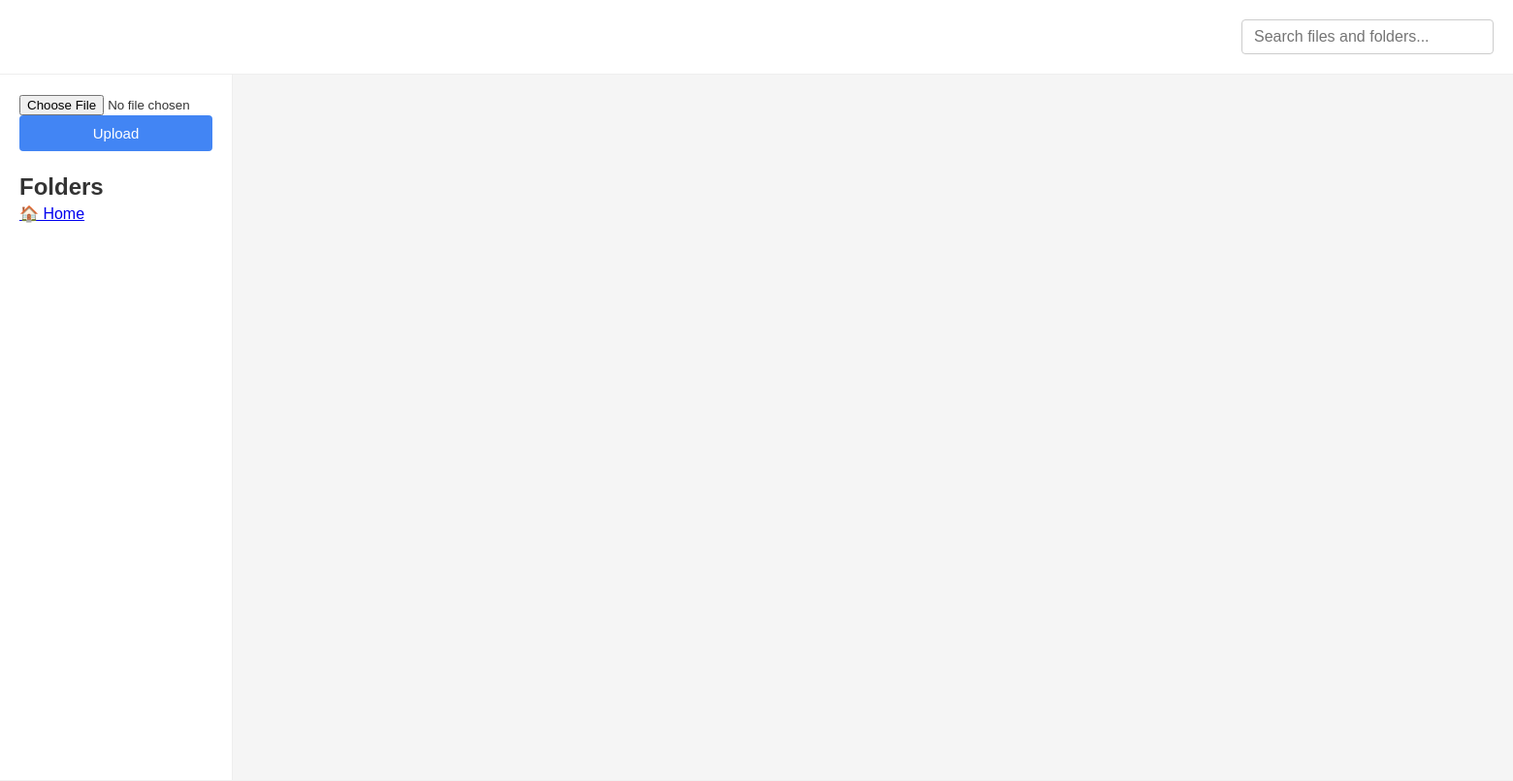
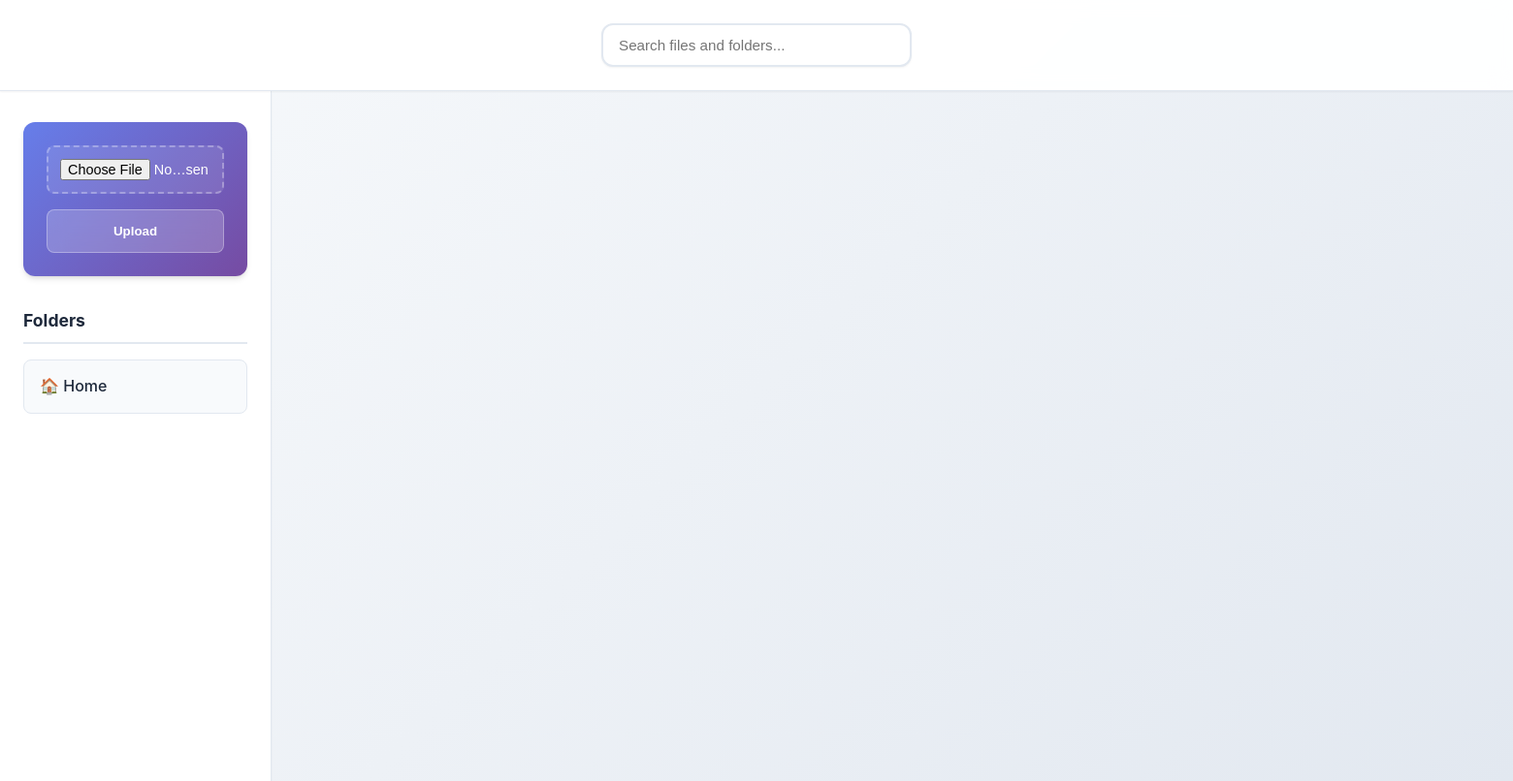
Before and after one commit to moghit-eou/Cloud_app, a Flask app: template templates/home.html in a window 1560 px wide. Shown: the whole page at 97% size. Run offline with Flask 3, Linux system fonts and the light colour scheme; the template is opened without the code that fills it, so the values that code supplies are empty.

Commit message:
fixing the UI

```diff
--- a/app.py
+++ b/app.py
@@ -185,11 +185,17 @@ def upload():
 
     uploaded_file = request.files['uploaded_file']
 
+
     if not uploaded_file:
         return redirect(url_for('home_page'))
 
     uploaded_file.save(uploaded_file.filename)
+
     file_metadata = {'name': uploaded_file.filename}
+    folder_id = request.args.get('folder_id')
+
+    if folder_id:
+        file_metadata['parents'] = [folder_id]
 
     media = MediaFileUpload(uploaded_file.filename, resumable=True)
     service.files().create(
@@ -199,7 +205,7 @@ def upload():
     ).execute()
     media._fd.close()
     os.remove(uploaded_file.filename)
-    return redirect(url_for('home_page'))
+    return redirect(url_for('home_page' , folder_id =folder_id))
 
 @app.route('/delete/<file_id>')
 def delete_file(file_id):
--- a/static/home.css
+++ b/static/home.css
@@ -1,181 +1,436 @@
-#suggestions {
-  position: absolute;
-  top: 100%;
-  left: 0;
-  right: 0;
-  background: white;
-  border: 1px solid #ddd;
-  border-top: none;
-  border-radius: 0 0 5px 5px;
-  max-height: 400px;
-  overflow-y: auto;
-  display: none;
-  z-index: 1000;
-  box-shadow: 0 2px 5px rgba(0,0,0,0.2);
-}
-
-/* dashboard.css */
-
-/* reset & box-sizing */
+/* Modern CSS Reset */
 * {
   box-sizing: border-box;
   margin: 0;
   padding: 0;
 }
 
-/* BODY & FONT */
+/* Root Variables for Consistent Theming */
+:root {
+  --primary-color: #6366f1;
+  --primary-hover: #4f46e5;
+  --secondary-color: #f8fafc;
+  --accent-color: #10b981;
+  --danger-color: #ef4444;
+  --warning-color: #f59e0b;
+  --text-primary: #1e293b;
+  --text-secondary: #64748b;
+  --text-muted: #94a3b8;
+  --border-color: #e2e8f0;
+  --shadow-sm: 0 1px 2px 0 rgb(0 0 0 / 0.05);
+  --shadow-md: 0 4px 6px -1px rgb(0 0 0 / 0.1), 0 2px 4px -2px rgb(0 0 0 / 0.1);
+  --shadow-lg: 0 10px 15px -3px rgb(0 0 0 / 0.1), 0 4px 6px -4px rgb(0 0 0 / 0.1);
+  --radius-sm: 0.375rem;
+  --radius-md: 0.5rem;
+  --radius-lg: 0.75rem;
+  --gradient-primary: linear-gradient(135deg, #667eea 0%, #764ba2 100%);
+  --gradient-secondary: linear-gradient(135deg, #f093fb 0%, #f5576c 100%);
+}
+
+/* Body & Typography */
 body {
-  font-family: Arial, sans-serif;
-  background: #f5f5f5;
-  color: #333;
+  font-family: 'Inter', -apple-system, BlinkMacSystemFont, 'Segoe UI', Roboto, sans-serif;
+  background: linear-gradient(135deg, #f8fafc 0%, #e2e8f0 100%);
+  color: var(--text-primary);
+  line-height: 1.6;
+  min-height: 100vh;
+}
+
+/* Header Styling - Centered Search */
+.dashboard-header {
+  background: rgba(255, 255, 255, 0.95);
+  backdrop-filter: blur(10px);
+  border-bottom: 1px solid var(--border-color);
+  padding: 1.5rem 2rem;
+  display: flex;
+  justify-content: center;
+  align-items: center;
+  position: sticky;
+  top: 0;
+  z-index: 100;
+  box-shadow: var(--shadow-sm);
+}
+
+/* Enhanced Search Container - Centered */
+.search-container {
+  position: relative;
+  display: flex;
+  align-items: center;
+}
+
+.search-input {
+  width: 320px;
+  padding: 0.75rem 3rem 0.75rem 1rem;
+  border: 2px solid var(--border-color);
+  border-radius: var(--radius-lg);
+  font-size: 0.95rem;
+  background: white;
+  transition: all 0.3s ease;
+  box-shadow: var(--shadow-sm);
+}
+
+.search-input:focus {
+  outline: none;
+  border-color: var(--primary-color);
+  box-shadow: 0 0 0 3px rgba(99, 102, 241, 0.1);
+  transform: translateY(-1px);
+}
+
+.filter-icon {
+  position: absolute;
+  right: 1rem;
+  color: var(--text-muted);
+  cursor: pointer;
+  transition: color 0.2s ease;
+  font-size: 1.1rem;
+}
+
+.filter-icon:hover {
+  color: var(--primary-color);
+}
+
+/* Suggestions Dropdown */
+#suggestions {
+  position: absolute;
+  top: calc(100% + 0.5rem);
+  left: 0;
+  right: 0;
+  background: white;
+  border: 1px solid var(--border-color);
+  border-radius: var(--radius-md);
+  max-height: 300px;
+  overflow-y: auto;
+  display: none;
+  z-index: 1000;
+  box-shadow: var(--shadow-lg);
+}
+
+/* Dashboard Body Layout */
+.dashboard-body {
+  display: flex;
+  min-height: calc(100vh - 88px);
+  gap: 0;
+}
+
+/* Enhanced Sidebar */
+.sidebar {
+  width: 280px;
+  background: white;
+  border-right: 1px solid var(--border-color);
+  padding: 2rem 1.5rem;
+  display: flex;
+  flex-direction: column;
+  box-shadow: var(--shadow-sm);
+}
+
+/* Upload Container Styling */
+.upload-container {
+  margin-bottom: 2rem;
+  padding: 1.5rem;
+  background: var(--gradient-primary);
+  border-radius: var(--radius-lg);
+  box-shadow: var(--shadow-md);
+}
+
+.upload-container form {
+  display: flex;
+  flex-direction: column;
+  gap: 1rem;
+}
+
+.upload-container input[type="file"] {
+  padding: 0.75rem;
+  border: 2px dashed rgba(255, 255, 255, 0.3);
+  border-radius: var(--radius-md);
+  background: rgba(255, 255, 255, 0.1);
+  color: white;
+  font-size: 0.9rem;
+}
+
+.upload-container button {
+  padding: 0.875rem 1.5rem;
+  background: rgba(255, 255, 255, 0.2);
+  border: 1px solid rgba(255, 255, 255, 0.3);
+  border-radius: var(--radius-md);
+  color: white;
+  font-weight: 600;
+  cursor: pointer;
+  transition: all 0.3s ease;
+  backdrop-filter: blur(10px);
+}
+
+.upload-container button:hover {
+  background: rgba(255, 255, 255, 0.3);
+  transform: translateY(-2px);
+  box-shadow: 0 4px 12px rgba(0, 0, 0, 0.15);
+}
+
+/* Sidebar Headings */
+.sidebar h2 {
+  font-size: 1.1rem;
+  font-weight: 700;
+  color: var(--text-primary);
+  margin-bottom: 1rem;
+  padding-bottom: 0.5rem;
+  border-bottom: 2px solid var(--border-color);
+}
+
+/* Home Button */
+.home-page-button {
+  display: flex;
+  align-items: center;
+  gap: 0.75rem;
+  padding: 0.875rem 1rem;
+  margin-bottom: 1rem;
+  background: var(--secondary-color);
+  border: 1px solid var(--border-color);
+  border-radius: var(--radius-md);
+  text-decoration: none;
+  color: var(--text-primary);
+  font-weight: 500;
+  transition: all 0.3s ease;
+}
+
+.home-page-button:hover {
+  background: var(--primary-color);
+  color: white;
+  transform: translateX(4px);
+  box-shadow: var(--shadow-md);
+}
+
+/* Folders List */
+.folders-list {
+  list-style: none;
+  flex: 1;
+  overflow-y: auto;
+}
+
+.folders-list li {
+  margin-bottom: 0.5rem;
+}
+
+.folder-link {
+  display: flex;
+  align-items: center;
+  gap: 0.75rem;
+  padding: 0.875rem 1rem;
+  text-decoration: none;
+  color: var(--text-primary);
+  border-radius: var(--radius-md);
+  transition: all 0.3s ease;
+  font-weight: 500;
+  border: 1px solid transparent;
+}
+
+.folder-link:hover {
+  background: linear-gradient(135deg, #f8fafc 0%, #e2e8f0 100%);
+  color: var(--primary-color);
+  transform: translateX(4px);
+  border-color: var(--border-color);
+  box-shadow: var(--shadow-sm);
+}
+
+/* Main Content Area */
+.main-content {
+  flex: 1;
+  padding: 2rem;
+  background: transparent;
+}
+
+/* Files Grid */
+.files-grid {
+  display: grid;
+  grid-template-columns: repeat(auto-fill, minmax(280px, 1fr));
+  gap: 1.5rem;
+  list-style: none;
+  max-width: 1200px;
+  margin: 0 auto;
+}
+
+/* Enhanced File Cards */
+.file-card {
+  background: white;
+  border: 1px solid var(--border-color);
+  border-radius: var(--radius-lg);
+  padding: 1.5rem;
+  box-shadow: var(--shadow-sm);
+  transition: all 0.3s ease;
+  position: relative;
+  overflow: hidden;
+}
+
+.file-card::before {
+  content: '';
+  position: absolute;
+  top: 0;
+  left: 0;
+  right: 0;
+  height: 4px;
+  background: var(--gradient-primary);
+  transform: scaleX(0);
+  transition: transform 0.3s ease;
+}
+
+.file-card:hover {
+  transform: translateY(-4px);
+  box-shadow: var(--shadow-lg);
+  border-color: var(--primary-color);
+}
+
+.file-card:hover::before {
+  transform: scaleX(1);
+}
+
+.file-card h3 {
+  font-size: 1.1rem;
+  font-weight: 600;
+  color: var(--text-primary);
+  margin-bottom: 0.75rem;
   line-height: 1.4;
 }
 
-/* ─── HEADER ─── */
-.dashboard-header {
-  display: flex;
-  justify-content: flex-end;
-  align-items: center;
-  padding: 20px;
-  background: #ffffff;
-  border-bottom: 1px solid #eee;
+.file-card .meta {
+  font-size: 0.875rem;
+  color: var(--text-secondary);
+  margin-bottom: 1.25rem;
+  padding: 0.5rem;
+  background: var(--secondary-color);
+  border-radius: var(--radius-sm);
+  border-left: 3px solid var(--primary-color);
 }
 
-/* search container */
-.dashboard-header .search-container {
-  position: relative;
-}
-.dashboard-header .search-container input[type="text"] {
-  width: 260px;
-  padding: 8px 12px;
-  border: 1px solid #ccc;
-  border-radius: 4px;
-  font-size: 16px;
-}
-/* filter icon (FontAwesome, SVG or your own) */
-.dashboard-header .search-container .filter-icon {
-  position: absolute;
-  right: 10px;
-  top: 50%;
-  transform: translateY(-50%);
-  cursor: pointer;
-  font-size: 18px;
-  color: #666;
+/* Action Buttons */
+.file-card .actions {
+  display: flex;
+  gap: 0.5rem;
 }
 
-/* ─── BODY LAYOUT ─── */
-.dashboard-body {
-  display: flex;
-  min-height: calc(100vh - 72px); /* adjust if header height changes */
+.file-card .actions a {
+  flex: 1;
+  text-align: center;
+  padding: 0.75rem 0.5rem;
+  border-radius: var(--radius-md);
+  text-decoration: none;
+  font-size: 0.875rem;
+  font-weight: 600;
+  color: white;
+  transition: all 0.3s ease;
+  position: relative;
+  overflow: hidden;
 }
 
-/* ─── SIDEBAR (FOLDERS + UPLOAD) ─── */
-.sidebar {
-  width: 240px;
-  padding: 20px;
-  background: #ffffff;
-  border-right: 1px solid #eee;
-  display: flex;
+.file-card .actions a::before {
+  content: '';
+  position: absolute;
+  top: 0;
+  left: -100%;
+  width: 100%;
+  height: 100%;
+  background: linear-gradient(90deg, transparent, rgba(255, 255, 255, 0.2), transparent);
+  transition: left 0.5s ease;
+}
+
+.file-card .actions a:hover::before {
+  left: 100%;
+}
+
+.file-card .view {
+  background: linear-gradient(135deg, var(--primary-color), var(--primary-hover));
+}
+
+.file-card .download {
+  background: linear-gradient(135deg, var(--accent-color), #059669);
+}
+
+.file-card .delete {
+  background: linear-gradient(135deg, var(--danger-color), #dc2626);
+}
+
+.file-card .view:hover {
+  transform: translateY(-2px);
+  box-shadow: 0 4px 12px rgba(99, 102, 241, 0.3);
+}
+
+.file-card .download:hover {
+  transform: translateY(-2px);
+  box-shadow: 0 4px 12px rgba(16, 185, 129, 0.3);
+}
+
+.file-card .delete:hover {
+  transform: translateY(-2px);
+  box-shadow: 0 4px 12px rgba(239, 68, 68, 0.3);
+}
+
+/* Responsive Design */
+@media (max-width: 768px) {
+  .dashboard-body {
     flex-direction: column;
   }
 
-/* upload button above folders */
-.upload-container {
-  margin-bottom: 20px;
-}
-.upload-container button,
-.upload-container input[type="file"] + button {
+  .sidebar {
     width: 100%;
-  padding: 10px;
-  font-size: 15px;
-  border: none;
-  border-radius: 4px;
-  background: #4285f4;
-  color: white;
-  cursor: pointer;
-}
-.upload-container button:hover {
-  background: #357ae8;
+    padding: 1rem;
   }
 
-/* folder list */
-.folders-list {
-  list-style: none;
-  flex: 1; /* grow to fill sidebar */
-  overflow-y: auto;
+  .search-input {
+    width: 250px;
   }
-.folders-list li + li {
-  margin-top: 10px;
+
+  .files-grid {
+    grid-template-columns: 1fr;
+    gap: 1rem;
   }
-.folders-list a {
-  display: flex;
-  align-items: center;
-  gap: 8px;
-  text-decoration: none;
-  color: #333;
-  padding: 6px;
+
+  .main-content {
+    padding: 1rem;
+  }
+}
+
+@media (max-width: 480px) {
+  .dashboard-header {
+    padding: 1rem;
+  }
+
+  .search-input {
+    width: 200px;
+  }
+
+  .file-card .actions {
+    flex-direction: column;
+    gap: 0.5rem;
+  }
+}
+
+/* Smooth Scrollbar */
+::-webkit-scrollbar {
+  width: 8px;
+}
+
+::-webkit-scrollbar-track {
+  background: var(--secondary-color);
+}
+
+::-webkit-scrollbar-thumb {
+  background: var(--text-muted);
   border-radius: 4px;
 }
-.folders-list a:hover {
-  background: #f0f0f0;
-  color: #4285f4;
+
+::-webkit-scrollbar-thumb:hover {
+  background: var(--text-secondary);
 }
 
-/* ─── MAIN CONTENT (FILES) ─── */
-.main-content {
-  flex: 1;
-  padding: 20px;
-  display: flex;
-  justify-content: center;
-  align-items: flex-start;
+/* Loading Animation */
+@keyframes shimmer {
+  0% {
+    background-position: -200px 0;
+  }
+  100% {
+    background-position: calc(200px + 100%) 0;
+  }
 }
 
-/* grid of file-cards */
-.files-grid {
-  width: 100%;
-  max-width: 1000px;
-  display: grid;
-  grid-template-columns: repeat(auto-fill, minmax(220px, 1fr));
-  gap: 20px;
-  list-style: none;
+.loading {
+  background: linear-gradient(90deg, #f0f0f0 25%, #e0e0e0 50%, #f0f0f0 75%);
+  background-size: 200px 100%;
+  animation: shimmer 1.5s infinite;
 }
-
-/* individual file card */
-.file-card {
-  background: white;
-  border: 1px solid #ddd;
-  border-radius: 5px;
-  padding: 15px;
-  box-shadow: 0 2px 5px rgba(0,0,0,0.1);
-  display: flex;
-  flex-direction: column;
-  justify-content: space-between;
-}
-.file-card h3 {
-  font-size: 16px;
-  margin-bottom: 8px;
-}
-.file-card .meta {
-  font-size: 12px;
-  color: #666;
-  margin-bottom: 12px;
-}
-.file-card .actions {
-  display: flex;
-  gap: 8px;
-}
-.file-card .actions a {
-  flex: 1;
-  text-align: center;
-  padding: 8px 0;
-  border-radius: 4px;
-  text-decoration: none;
-  font-size: 14px;
-  color: white;
-}
-.file-card .view     { background: #4285f4; }
-.file-card .download { background: #34a853; }
-.file-card .delete   { background: #ea4335; }
-.file-card .view:hover     { background: #357ae8; }
-.file-card .download:hover { background: #2a8e46; }
-.file-card .delete:hover   { background: #c5332a; }
--- a/templates/home.html
+++ b/templates/home.html
@@ -25,6 +25,10 @@
         <!-- SIDEBAR -->
         <aside class="sidebar">
 
+
+
+
+
             <!-- Upload -->
             <div class="upload-container">
                 <form action="{{ url_for('upload') }}?folder_id={{current_folder}}" method="post" enctype="multipart/form-data">
@@ -32,6 +36,16 @@
                     <button type="submit">Upload</button>
                 </form>
             </div>
+
+
+
+
+
+
+
+
+
+
 
             <h2>Folders</h2>
 
@@ -65,7 +79,7 @@
                 <li class="file-card">
                     <h3>{{ file.name }}</h3>
                     <div class="meta">
-                        Size: {{ file.size }} • Uploaded: {{ file.uploaded }}
+                      Size: {{ (file.size | default(0) | int / (1024*1024)) | round(3) }} MB
                     </div>
                     <div class="actions">
                         <a class="view" href="{{ file.webViewLink }}" target="_blank">View</a>
```
Lines whose indentation alone changed are shown as unchanged.
